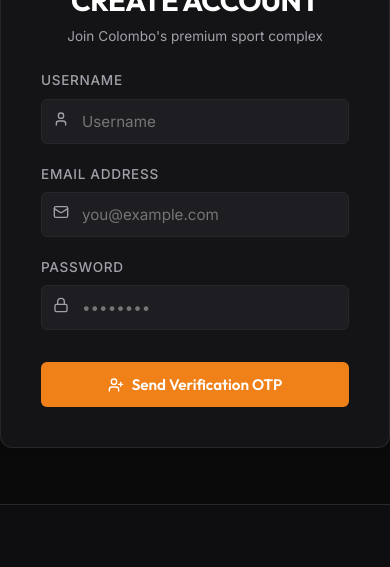
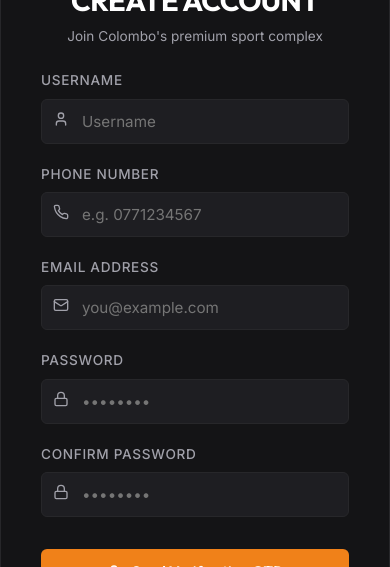
Before and after one commit to minuja2004/KDN-sports-complex, a React (Vite) app in the folder frontend/: page /login in a window 390 px wide. Both pictures are taken after a click on the button "Register". Shown: the part 274-841 px from the top of the page. Built offline with nearby package versions, Linux system fonts and the light colour scheme; no server answers.

Commit message:
Add phone number confirm password and strong password validations

```diff
--- a/frontend/src/pages/Login.jsx
+++ b/frontend/src/pages/Login.jsx
@@ -1,7 +1,7 @@
 import React, { useState } from 'react';
 import { useNavigate } from 'react-router-dom';
 import { api } from '../utils/api';
-import { LogIn, UserPlus, Mail, Lock, User, ShieldAlert } from 'lucide-react';
+import { LogIn, UserPlus, Mail, Lock, User, ShieldAlert, Phone } from 'lucide-react';
 
 const Login = ({ onLoginSuccess }) => {
   const navigate = useNavigate();
@@ -9,7 +9,9 @@ const Login = ({ onLoginSuccess }) => {
   const [formData, setFormData] = useState({
     username: '',
     email: '',
+    phone: '',
     password: '',
+    confirmPassword: '',
     role: 'customer' // customer or admin (for ease of local testing)
   });
   const [error, setError] = useState('');
@@ -32,11 +34,27 @@ const Login = ({ onLoginSuccess }) => {
     try {
       let result;
       if (isRegister) {
-        if (!formData.username || !formData.email || !formData.password) {
+        if (!formData.username || !formData.email || !formData.phone || !formData.password || !formData.confirmPassword) {
           setError('All fields are required.');
           setSubmitting(false);
           return;
         }
+
+        // Passwords match validation
+        if (formData.password !== formData.confirmPassword) {
+          setError('Passwords do not match.');
+          setSubmitting(false);
+          return;
+        }
+
+        // Strong password regex check
+        const strongPasswordRegex = /^(?=.*[a-z])(?=.*[A-Z])(?=.*\d)(?=.*[@$!%*?&])[A-Za-z\d@$!%*?&]{8,}$/;
+        if (!strongPasswordRegex.test(formData.password)) {
+          setError('Password must be at least 8 characters long and contain at least one uppercase letter, one lowercase letter, one number, and one special character (e.g. @, $, !, %, *, ?, &).');
+          setSubmitting(false);
+          return;
+        }
+
         if (!otpSent) {
           // Request OTP
           const response = await api.auth.requestRegisterOtp(formData.email);
@@ -56,7 +74,8 @@ const Login = ({ onLoginSuccess }) => {
             formData.email,
             formData.password,
             formData.role,
-            otp
+            otp,
+            formData.phone
           );
         }
       } else {
@@ -166,6 +185,7 @@ const Login = ({ onLoginSuccess }) => {
 
         <form onSubmit={handleSubmit}>
           {isRegister && (
+            <>
               <div className="form-group">
                 <label className="form-label">Username</label>
                 <div style={{ position: 'relative' }}>
@@ -183,6 +203,25 @@ const Login = ({ onLoginSuccess }) => {
                   <User size={16} style={{ position: 'absolute', left: '12px', top: '12px', color: 'var(--text-muted)' }} />
                 </div>
               </div>
+
+              <div className="form-group">
+                <label className="form-label">Phone Number</label>
+                <div style={{ position: 'relative' }}>
+                  <input
+                    type="tel"
+                    name="phone"
+                    required
+                    disabled={otpSent}
+                    className="form-input"
+                    placeholder="e.g. 0771234567"
+                    value={formData.phone}
+                    onChange={handleInputChange}
+                    style={{ paddingLeft: '2.5rem' }}
+                  />
+                  <Phone size={16} style={{ position: 'absolute', left: '12px', top: '12px', color: 'var(--text-muted)' }} />
+                </div>
+              </div>
+            </>
           )}
 
           <div className="form-group">
@@ -203,7 +242,7 @@ const Login = ({ onLoginSuccess }) => {
             </div>
           </div>
 
-          <div className="form-group" style={{ marginBottom: isRegister && otpSent ? '1rem' : '2rem' }}>
+          <div className="form-group" style={!isRegister ? { marginBottom: '2rem' } : undefined}>
             <label className="form-label">Password</label>
             <div style={{ position: 'relative' }}>
               <input
@@ -220,6 +259,26 @@ const Login = ({ onLoginSuccess }) => {
               <Lock size={16} style={{ position: 'absolute', left: '12px', top: '12px', color: 'var(--text-muted)' }} />
             </div>
           </div>
+
+          {isRegister && (
+            <div className="form-group" style={{ marginBottom: otpSent ? '1rem' : '2rem' }}>
+              <label className="form-label">Confirm Password</label>
+              <div style={{ position: 'relative' }}>
+                <input
+                  type="password"
+                  name="confirmPassword"
+                  required
+                  disabled={otpSent}
+                  className="form-input"
+                  placeholder="••••••••"
+                  value={formData.confirmPassword}
+                  onChange={handleInputChange}
+                  style={{ paddingLeft: '2.5rem' }}
+                />
+                <Lock size={16} style={{ position: 'absolute', left: '12px', top: '12px', color: 'var(--text-muted)' }} />
+              </div>
+            </div>
+          )}
 
           {isRegister && otpSent && (
             <div className="form-group animate-fade-in" style={{ marginBottom: '2rem' }}>
--- a/frontend/src/utils/api.js
+++ b/frontend/src/utils/api.js
@@ -73,9 +73,9 @@ export const api = {
       method: 'POST',
       body: JSON.stringify({ email, password })
     }),
-    register: (username, email, password, role = 'customer', otp) => request('/auth/register', {
+    register: (username, email, password, role = 'customer', otp, phone) => request('/auth/register', {
       method: 'POST',
-      body: JSON.stringify({ username, email, password, role, otp })
+      body: JSON.stringify({ username, email, password, role, otp, phone })
     }),
     requestRegisterOtp: (email) => request('/auth/register/request-otp', {
       method: 'POST',
```
Also changed, not shown: 2 other files (tests, documents, lock files or other folders). Lines whose indentation alone changed are shown as unchanged.
